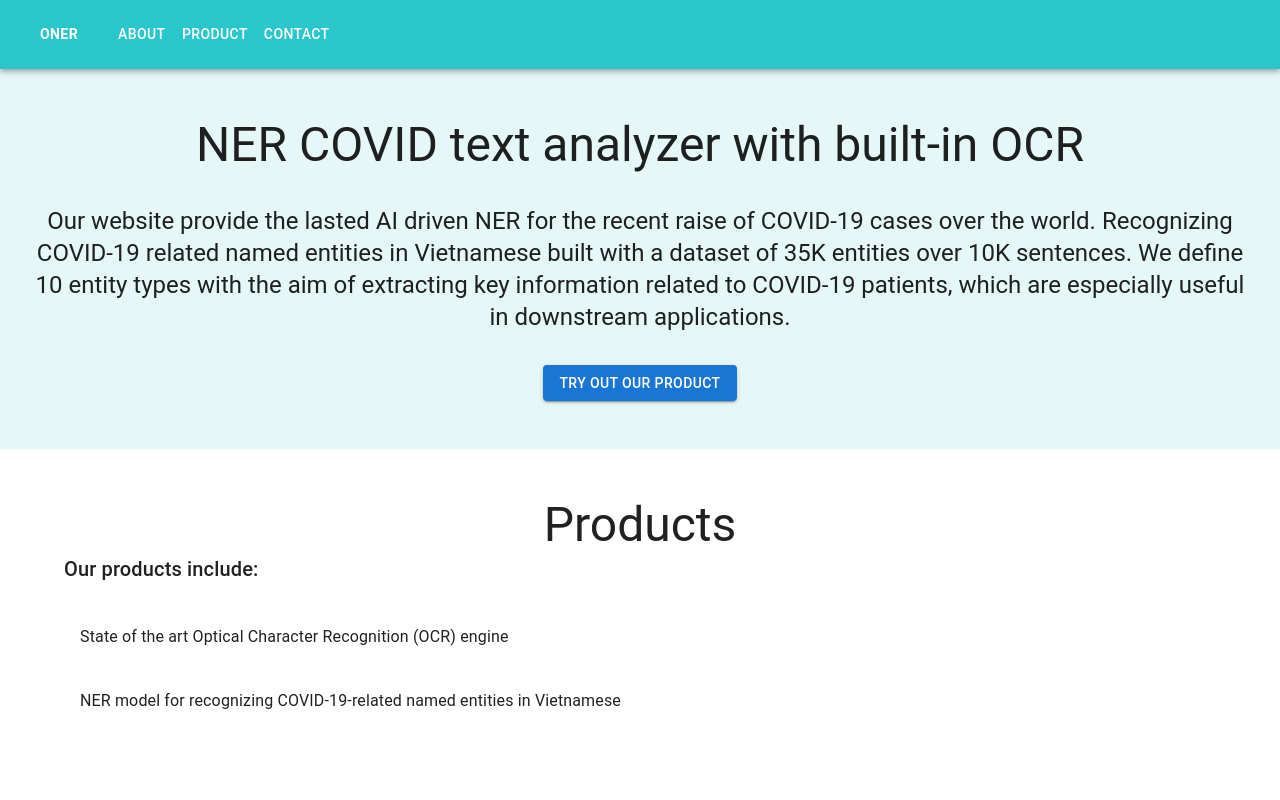
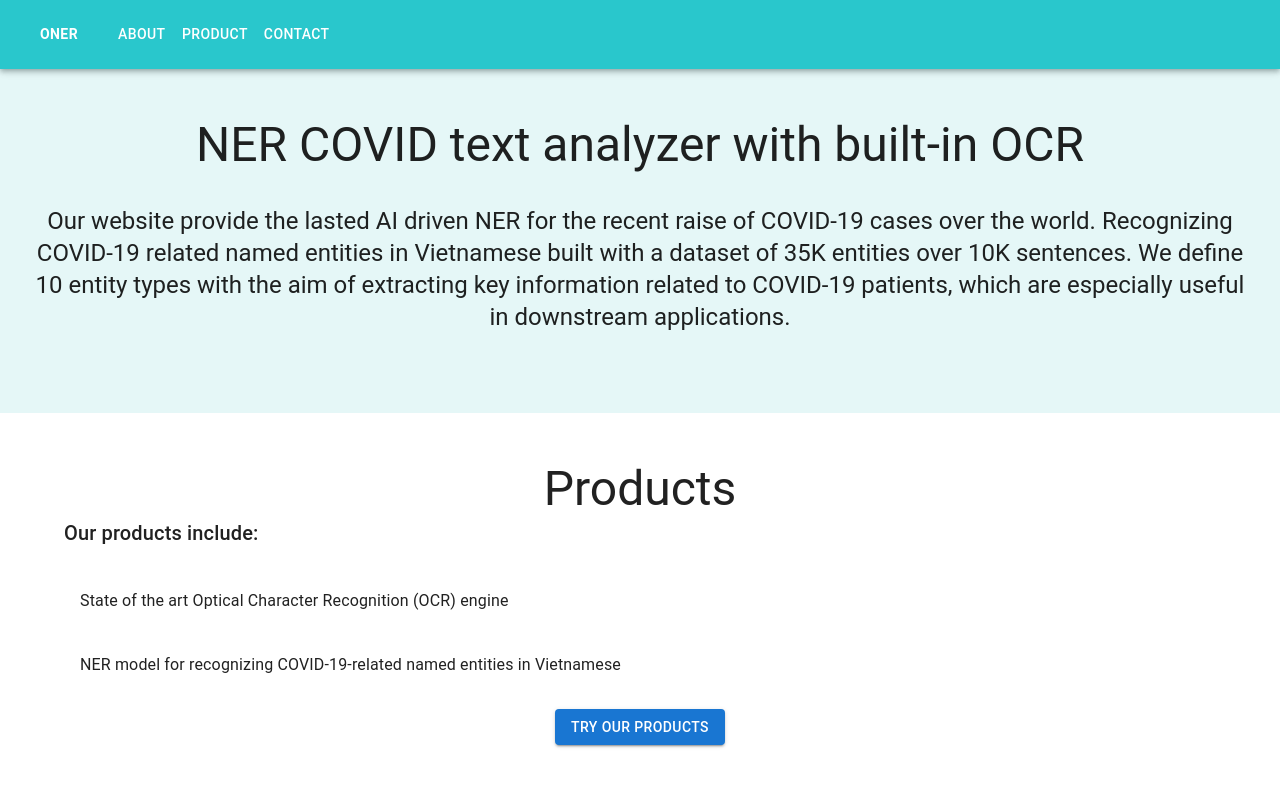
Before and after one commit to o2buzzle/CDCN_Covid19_FE, a React (Create React App) app: page / in a window 1280 px wide. Shown: the top 800 px of the page. Built offline with nearby package versions, Linux system fonts and the light colour scheme.

Commit message:
Update Home Screen Layout

```diff
--- a/src/pages/HomePage.jsx
+++ b/src/pages/HomePage.jsx
@@ -44,19 +44,8 @@ function HomePage() {
           information related to COVID-19 patients, which are especially useful
           in downstream applications.
         </Typography>
-
-        <Box textAlign="center">
-          <Button
-            variant="contained"
-            align="center"
-            color="primary"
-            href="/product"
-          >
-            Try out our product
-          </Button>
-        </Box>
       </Container>
-      <Container sx={{ pt: 6, pb: 6 }} style={{ height: "400px" }}>
+      <Container sx={{ pt: 6 }}>
         <Typography variant="h3" align="center">
           Products
         </Typography>
@@ -74,6 +63,16 @@ function HomePage() {
             </Typography>
           </ListItem>
         </List>
+        <Box marginTop="1rem" textAlign="center">
+          <Button
+            variant="contained"
+            align="center"
+            color="primary"
+            href="/product"
+          >
+            Try our products
+          </Button>
+        </Box>
         {/* <List>
           <ListItemButton>
             <ListItemText
```
